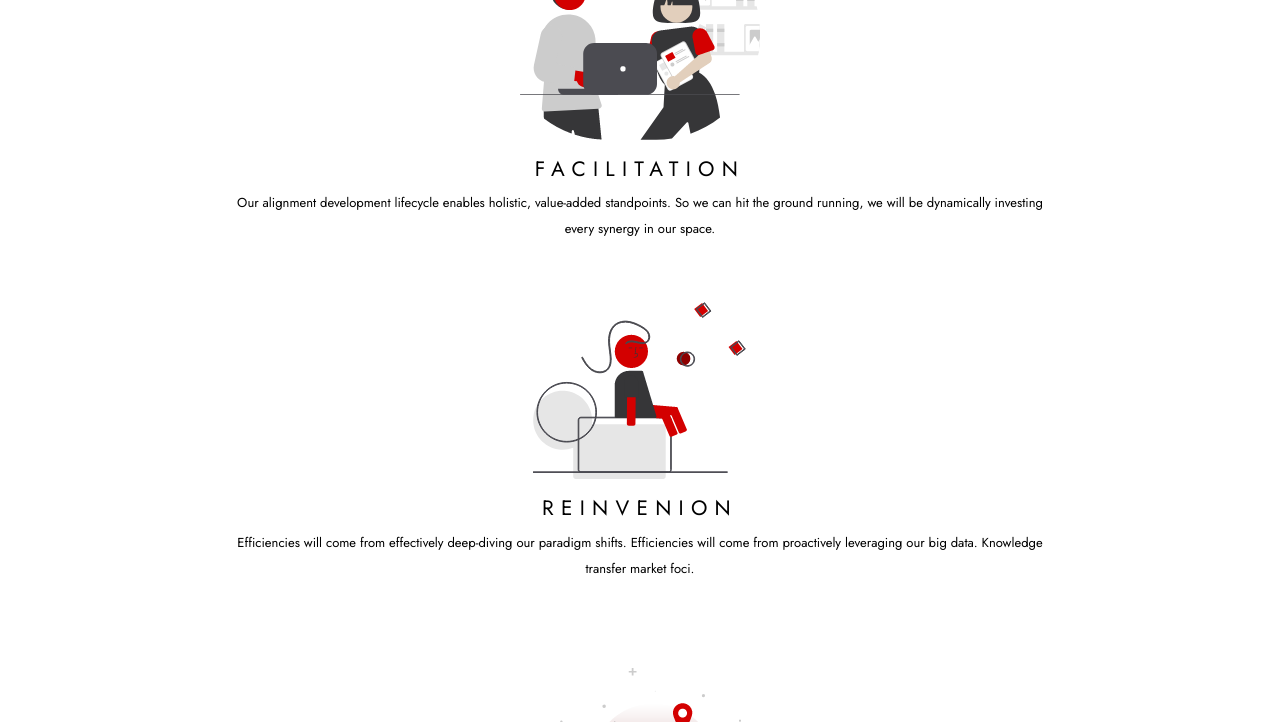
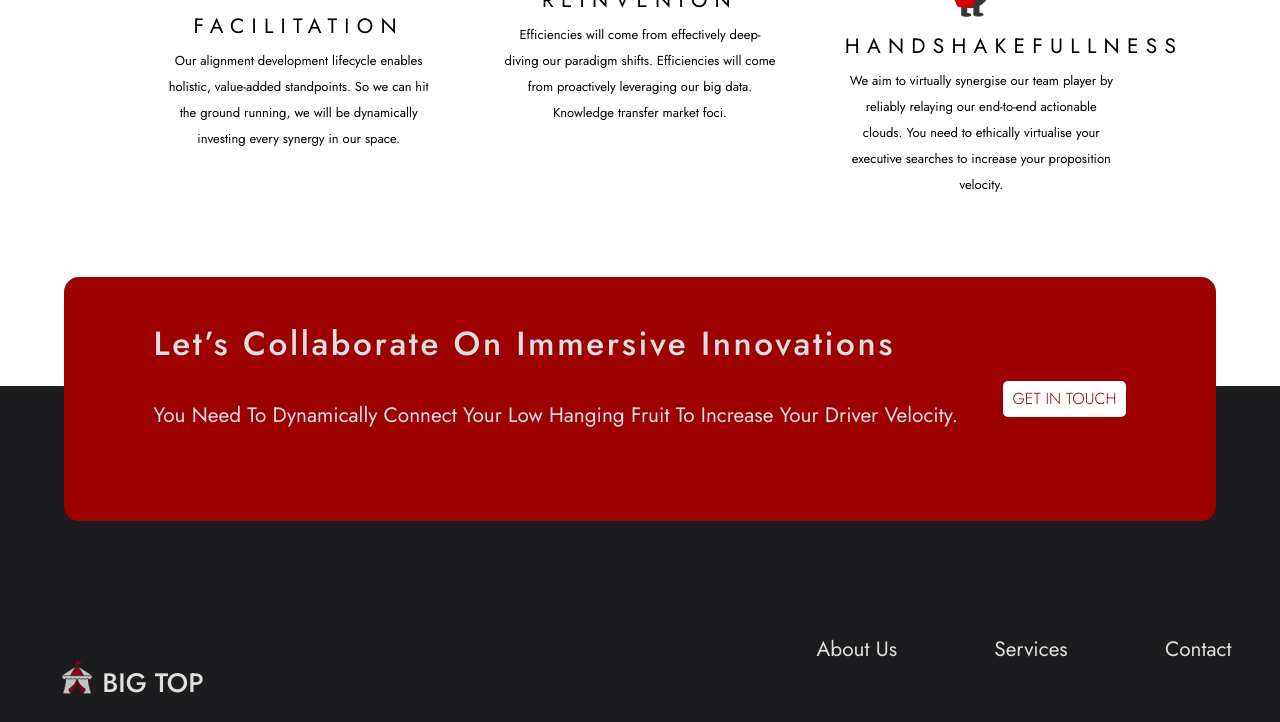
Before and after one commit to CaptDread/webdev4-5, a website: page index.html in a window 1280 px wide. Shown: the part 1752-2474 px from the top of the page. Drawn offline with Linux system fonts and the light colour scheme.

Commit message:
HomepageFin

```diff
--- a/index.html
+++ b/index.html
@@ -24,7 +24,7 @@
 				</figure>
 				<h1>big top</h1>
 			</section>
-			<section class="header__hamburger-menu">
+			<section class="header__nav">
 				<nav class="hide-small">
 					<ul>
 						<li><a href="">about us</a></li>
@@ -32,13 +32,12 @@
 						<li><a href="">contact</a></li>
 					</ul>
 				</nav>
-				<div id='close' class='daburger hide-large' href="">
+				<div id='close' class='daburger hide-large'>
 					<div class='topbun'></div>
 					<div class='dagoods'></div>
 					<div class='botbun'></div>
 				</div>
 			</section>
-			<nav class="header__nav"></nav>
 		</header>
 		<section class="wrapper hero">
 			<article class="hero__content">
@@ -89,8 +88,10 @@
 
 		<footer>
 			<section class="footer__cta">
-				<h3>Let’s collaborate on immersive innovations</h3>
-				<p>You need to dynamically connect your low hanging fruit to increase your driver velocity.</p>
+				<div class="footer__cta-content">
+					<h3>Let’s collaborate on immersive innovations</h3>
+					<p>You need to dynamically connect your low hanging fruit to increase your driver velocity.</p>
+				</div>
 				<a href="">get in touch</a>
 			</section>
 			<sections class="footer_header">
--- a/src/scss/main.scss
+++ b/src/scss/main.scss
@@ -57,7 +57,7 @@ header{
 		}
 	}
 
-	.header__hamburger-menu{
+	.header__nav{
 		width: 15%;
 		display: flex;
 		justify-content: right;
@@ -74,11 +74,6 @@ header{
 			flex-direction: column;
 			margin-left: auto;
 
-			@include bp-L{
-				display: none;
-			}
-
-
 			div{
 				padding: 4.2% 0%;
 				margin: 4.2% 0%;
@@ -90,10 +85,45 @@ header{
 			}
 		}
 	}
+
+	@include bp-L {
+		display: flex;
+		justify-content: space-between;
+
+		.header__head{
+			justify-content: space-between;
+			width: 11%;
+		}
+		.header__nav{
+			width: 25%;
+
+			.daburger{
+				display: none;
+			}
+			.hide-small{
+				display: block;
+				width: 100%;
+
+				ul{
+					display: flex;
+					justify-content: space-between;
+					width: 100%;
+
+					a{
+						color: $textGreyDrk;
+						text-decoration: none;
+						text-transform: capitalize;
+						font-size: 1.3rem;
+					}
+				}
+			}
+		}
+	}
 }
 
 .hero{
 	background-color: $secondary-color2;
+	font-family: $BodyFont;
 
 	.hero__content{
 		color: $primary-color;
@@ -105,7 +135,7 @@ header{
 
 		h2{
 			font-size: 2.3rem;
-			font-weight: $fontMed;
+			font-weight: $fontReg;
 		}
 		a{
 			color: $secondary-color2;
@@ -121,6 +151,28 @@ header{
 	}
 	.hero__image{
 		margin-bottom: -23px;
+	}
+
+	@include bp-L{
+		display: flex;
+		justify-content: space-between;
+
+		.hero__content{
+			width: 50%;
+			place-self: center center;
+			gap: 2em;
+
+			a{
+				align-self: flex-start;
+				font-size: 1rem;
+			}
+		}
+		.hero__image{
+
+			img{
+				width: 130%;
+			}
+		}
 	}
 }
 
@@ -138,7 +190,7 @@ header{
 		text-transform: uppercase;
 		text-decoration: none;
 		grid-column: 1/6;
-		border-radius: 10px;
+		border-radius: 50px;
 		display: flex;
 		flex-direction: column;
 		text-align: center;
@@ -181,6 +233,22 @@ header{
 			padding-bottom: 20px;
 		}
 	}
+
+	@include bp-L{
+		grid-template-rows: repeat(4, 1fr);
+		gap: 1em;
+		height: 100vh;
+
+		.anchorDivs__webDesign{
+			grid-area: 1 / 1 / 5 / 3;
+		}
+		.anchorDivs__appDesign{
+			grid-area: 1 / 3 / 3 / 5;
+		}
+		.anchorDivs__graphicDesign{
+			grid-area: 3 / 3 / 5 / 5;
+		}
+	}
 }
 
 main {
@@ -189,7 +257,6 @@ main {
 
 	.main_content-cont{
 		display: grid;
-		flex-direction: column;
 		justify-content: space-between;
 		text-align: center;
 		font-size: 1.3rem;
@@ -207,6 +274,18 @@ main {
 			letter-spacing: .35em;
 			font-size: 1.3rem;
 			text-transform: uppercase;
+		}
+	}
+
+	@include bp-L{
+
+		.main_content-cont{
+			grid-template-columns: repeat(3, 1fr);
+
+			aside {
+				grid-row: 1 / 4;
+				grid-column: auto;
+			}
 		}
 	}
 }
@@ -229,6 +308,11 @@ footer{
 		text-align: center;
 		font-size: 1.3rem;
 
+		.footer__cta-content{
+			display: flex;
+			flex-direction: column;
+		}
+
 		h3{
 			font-size: 25pt;
 			letter-spacing: .078em;
@@ -244,10 +328,24 @@ footer{
 			color: $secondary-color1;
 			text-decoration: none;
 			font-weight: $fontLite;
-			padding: 10px ;
+			padding: 10px;
 			border-radius: 5px;
 			text-transform: uppercase;
 			font-size: 1rem;
+		}
+
+		@include bp-L {
+			display: flex;
+			flex-direction: row;
+			justify-content: space-between;
+
+			.footer__cta-content{
+				text-align: start;
+			}
+
+			a{
+				height: 36px;
+			}
 		}
 	}
 
@@ -303,4 +401,40 @@ footer{
 		justify-self: center;
 		padding: 30px 0% 50px 0%;
 	}
+
+	@include bp-L {
+		grid-template-columns: repeat(5, 1fr);
+		grid-template-rows: repeat(4, 1fr);
+
+		.footer__cta{
+			grid-area: 1/1/3/6;
+			place-self: center center;
+
+			a{
+				place-self: center center;
+			}
+		}
+		.footer_header{
+			grid-area: 3/1/3/2;
+		}
+		.footer_nav{
+			grid-area: 3/4/3/6;
+
+			ul{
+				display: flex;
+				justify-content: space-around;
+				font-size: 1.3rem;
+			}
+		}
+		.footer_creds{
+			grid-area: 4 / 1 / 5 / 3;
+			flex-direction: row;
+			justify-content: space-evenly;
+		}
+		.footer_links{
+			grid-area: 4 / 4 / 5 / 6;
+			font-size: 2rem;
+			justify-content: space-evenly;
+		}
+	}
 }
```
Also changed, not shown: dist/css/main.css, 1 other file.
